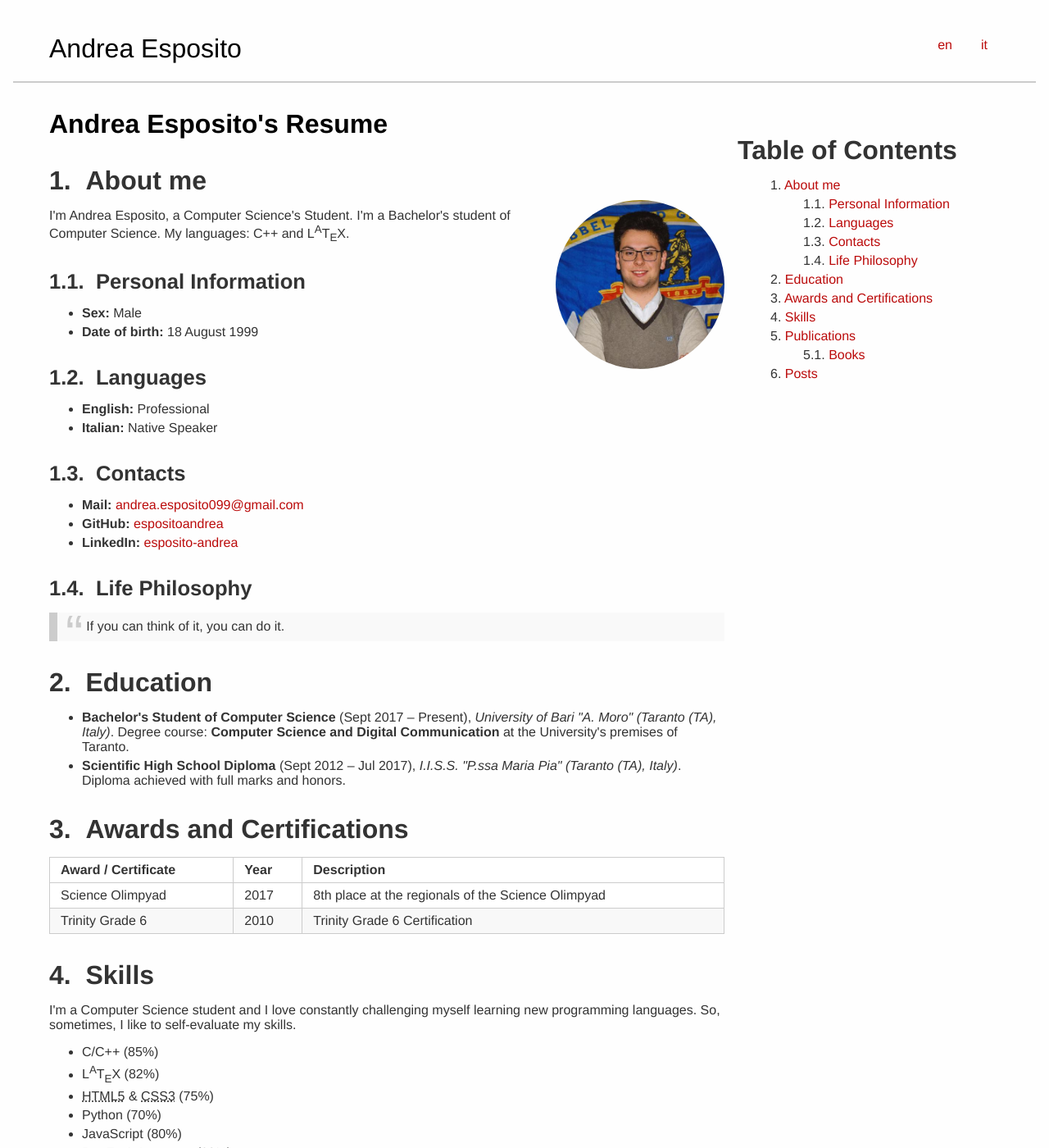
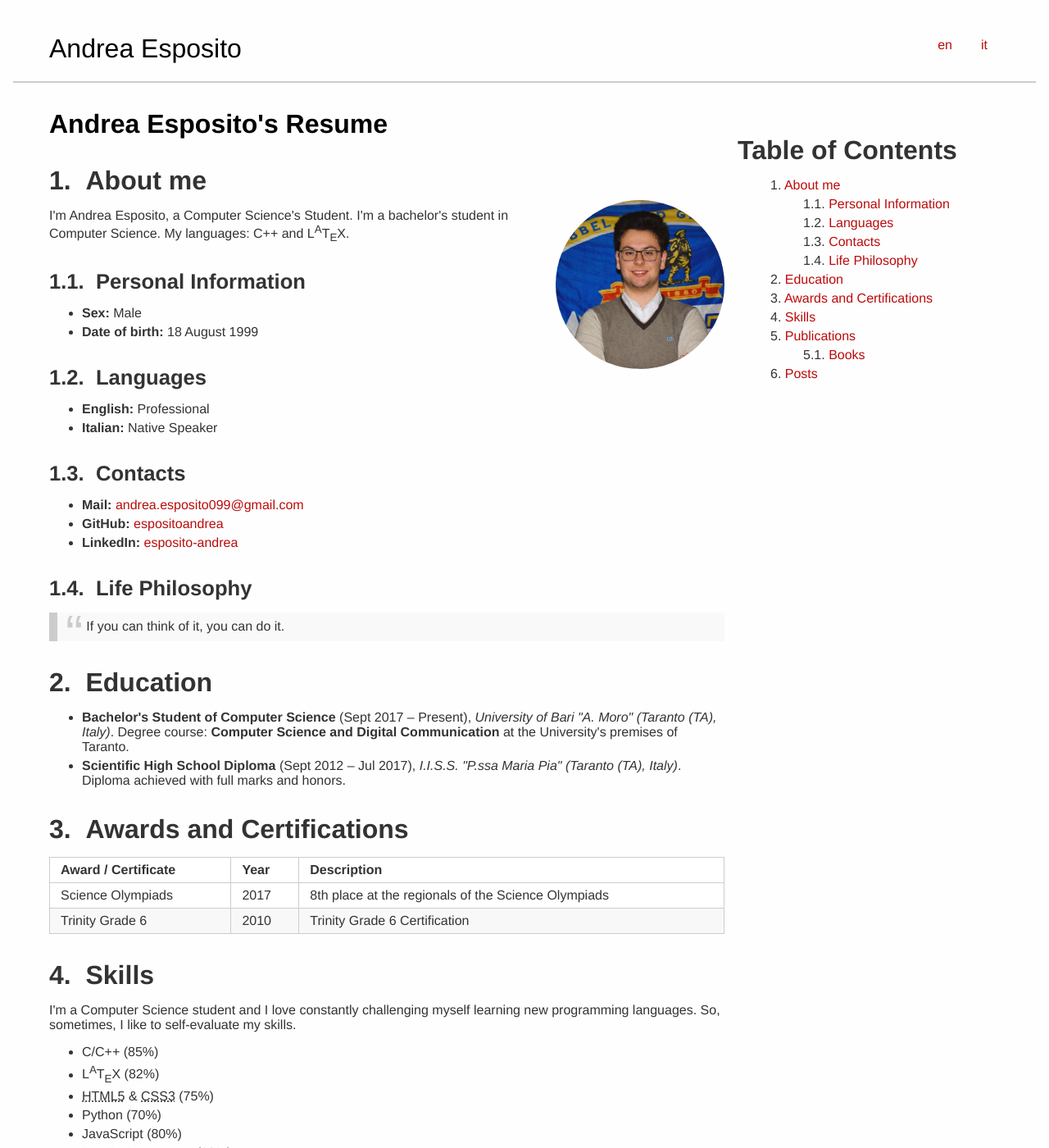
Before and after one commit to espositoandrea/espositoandrea.github.io, a Jekyll site: the page built from index.html, in a window 1280 px wide and 1400 px high. Shown: the whole window at 82% size. Built offline with Jekyll 4.4.1, drawn with Linux system fonts in a browser that asks for light colours; nearby versions of some CDN libraries; some of the changed text lies outside the part shown.

Commit message:
Grammar fixes

```diff
--- a/_data/_strings.yml
+++ b/_data/_strings.yml
@@ -8,7 +8,7 @@ about_intro:
     Le mie lingue: C++ e <span>L<sup>A</sup>T<sub>E</sub>X</span>.
   en: >
     I'm Andrea Esposito, a Computer Science's Student.
-    I'm a Bachelor's student of Computer Science.
+    I'm a bachelor's student in Computer Science.
     My languages: C++ and <span>L<sup>A</sup>T<sub>E</sub>X</span>.
 awards:
   it: "Premi e certificazioni"
--- a/_data/awards.yml
+++ b/_data/awards.yml
@@ -1,6 +1,6 @@
 - name: "Trinity Grade 6"
   year: "2010"
   category: "Trinity Grade 6 Certification"
-- name: "Science Olimpyad"
+- name: "Science Olympiads"
   year: "2017"
-  category: "8th place at the regionals of the Science Olimpyad"
+  category: "8th place at the regionals of the Science Olympiads"
--- a/_includes/posts.html
+++ b/_includes/posts.html
@@ -7,7 +7,7 @@
             <a href="{{ post.url }}">{{ post.title }}</a>
         </strong>
         <abbr class="monospaced" title="{{ site.data._strings.written_in[page.lang] }} {{ site.data.languages[post.lang].name[page.lang] }}">[{{ post.lang }}]</abbr>
-        <em>({{ site.data._strings.published[page.lang] }}:
+        <em>({{ site.data._strings.published[page.lang] }}
             {% include date.html date=post.date day=true%})</em><br />
         <p>{{ post.excerpt }}</p>
     </li>
```
